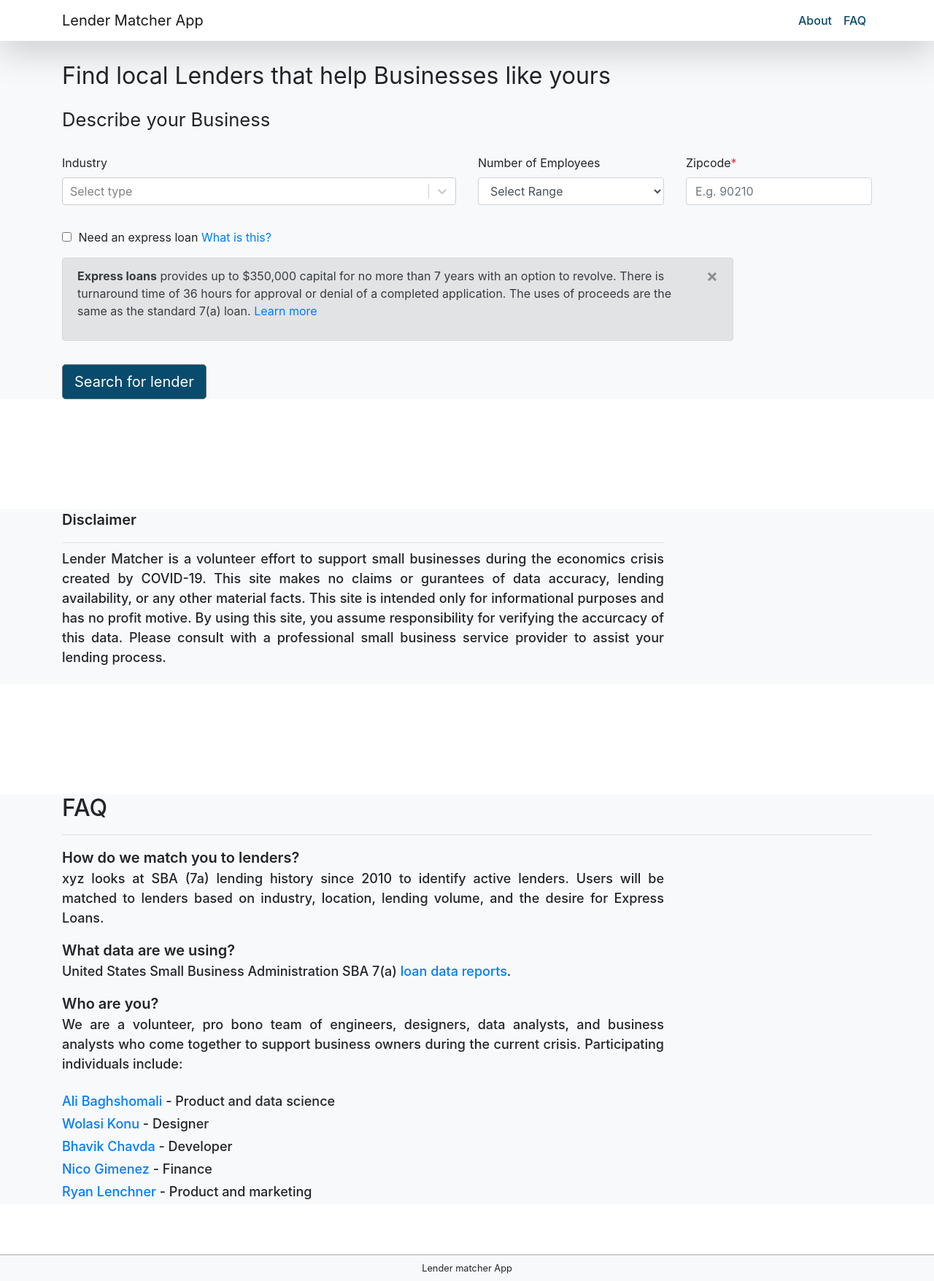
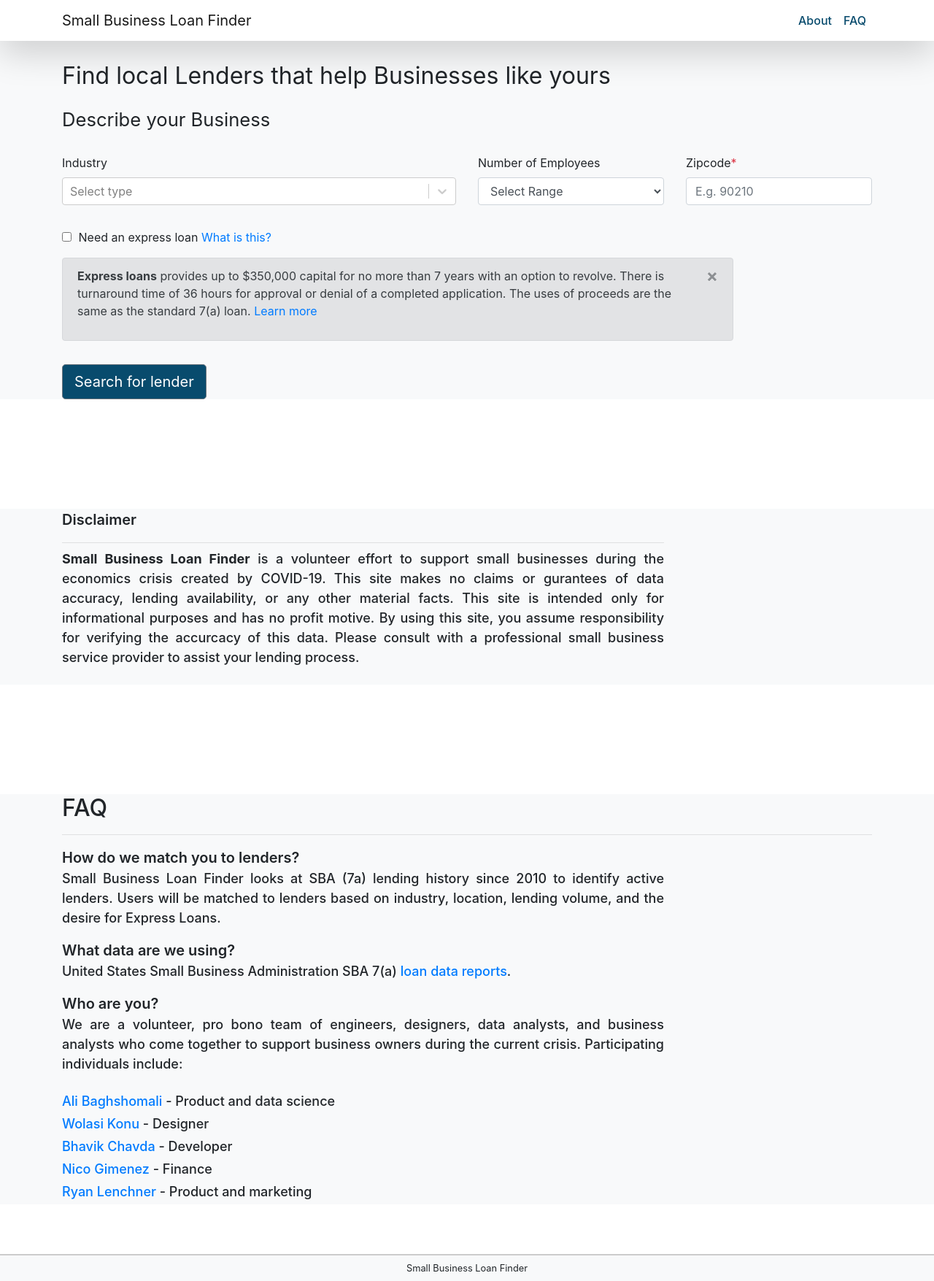
Before and after one commit to chavda-bhavik/lender-matcher-v2, a React (Create React App) app: page / in a window 1280 px wide. Shown: the whole page at 73% size. Built offline with nearby package versions, Linux system fonts and the light colour scheme.

Commit message:
Completed Final Modifications

```diff
--- a/src/components/AboutComponent.js
+++ b/src/components/AboutComponent.js
@@ -9,7 +9,7 @@ const About = (props) => {
                     <Col xs={11} md={9}>
                         <p className="Disclaimer">Disclaimer</p>
                         <hr className="divider light my-2" />
-                        <p className="site-info mb-4">Lender Matcher is a volunteer effort to support small businesses during the economics crisis created by COVID-19. This site makes no claims or gurantees of data accuracy, lending availability, or any other material facts. This site is intended only for informational purposes and has no profit motive. By using this site, you assume responsibility for verifying the accurcacy of this data. Please consult with a professional small business service provider to assist your lending process.</p>
+                        <p className="site-info mb-4"><span className="font-weight-bold">Small Business Loan Finder</span> is a volunteer effort to support small businesses during the economics crisis created by COVID-19. This site makes no claims or gurantees of data accuracy, lending availability, or any other material facts. This site is intended only for informational purposes and has no profit motive. By using this site, you assume responsibility for verifying the accurcacy of this data. Please consult with a professional small business service provider to assist your lending process.</p>
                     </Col>
                 </Row>
             </Container>
--- a/src/components/FAQComponent.js
+++ b/src/components/FAQComponent.js
@@ -10,7 +10,7 @@ const FAQ = (props) => {
                 <Row>
                     <Col xs={11} md={9}>
                         <p className="Disclaimer mb-0">How do we match you to lenders?</p>
-                        <p className="site-info">xyz looks at SBA (7a) lending history since 2010 to identify active lenders. Users will be matched to lenders based on industry, location, lending volume, and the desire for Express Loans.</p>
+                        <p className="site-info">Small Business Loan Finder looks at SBA (7a) lending history since 2010 to identify active lenders. Users will be matched to lenders based on industry, location, lending volume, and the desire for Express Loans.</p>
 
                         <p className="Disclaimer mt-3 mb-0">What data are we using?</p>
                         <p className="site-info">United States Small Business Administration SBA 7(a) <a target="_blank" rel="noopener noreferrer" href="https://www.google.com">loan data reports</a>.</p>
--- a/src/components/FooterComponent.js
+++ b/src/components/FooterComponent.js
@@ -4,7 +4,7 @@ const Footer = (props) => {
     return (
         <footer className="bg-light py-2" style={{ 'boxShadow': 'rgba(0,0,0,0.20) 0px -2px' }}>
             <Container>
-                <div className="small text-center">Lender matcher App</div>
+                <div className="small text-center">Small Business Loan Finder</div>
             </Container>
         </footer>
     )
--- a/src/components/NavbarComponent.js
+++ b/src/components/NavbarComponent.js
@@ -22,7 +22,7 @@ const NavbarComponent = (props) => {
                     duration={500}
                     className="navbar-brand"
                     onClick={toggle}
-                >Lender Matcher App</Link>
+                >Small Business Loan Finder</Link>
                 {/* <button class="navbar-brand" onClick={scrollToTop()} >Lender Matcher App</button> */}
                 <NavbarToggler onClick={toggle} />
                 <Collapse isOpen={isOpen} navbar>
```
Also changed, not shown: 1 other file (tests, documents, lock files or other folders).
